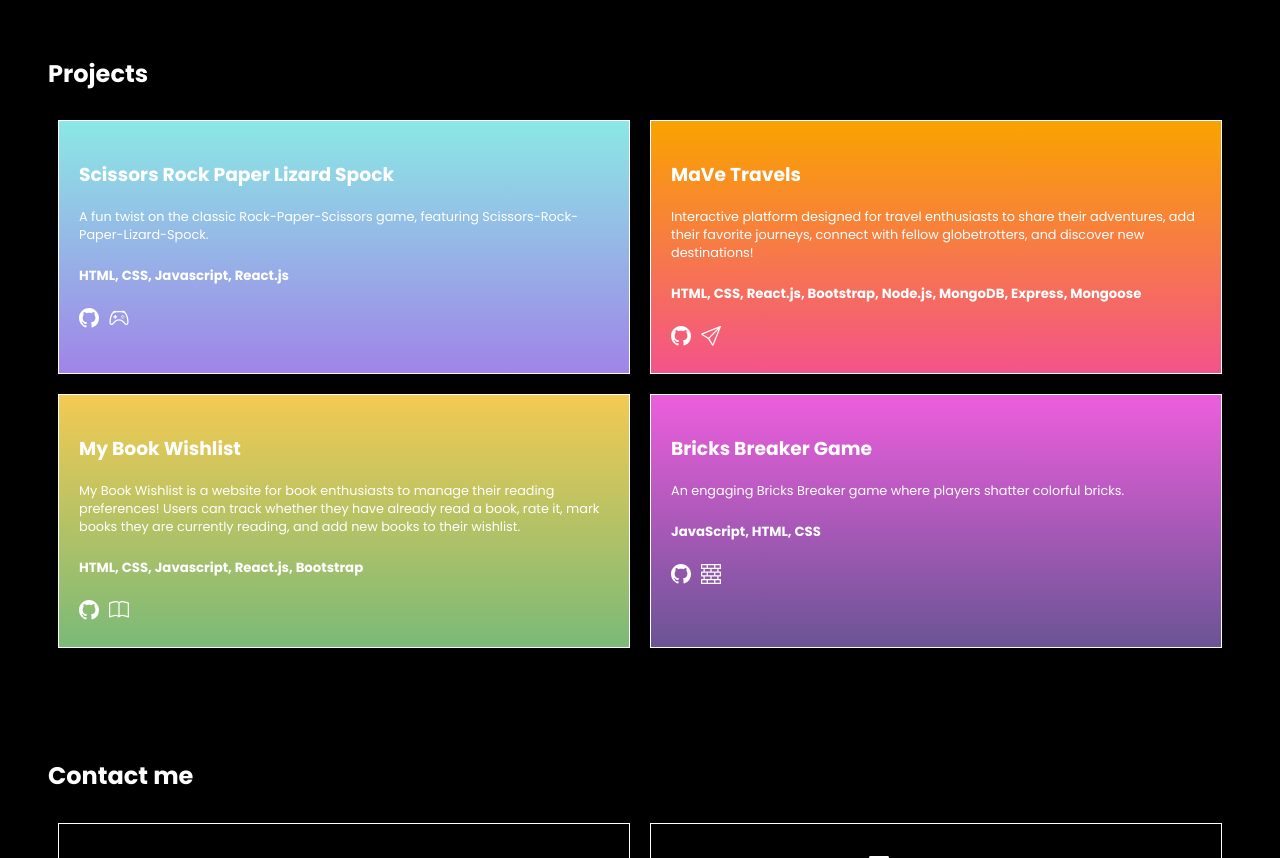
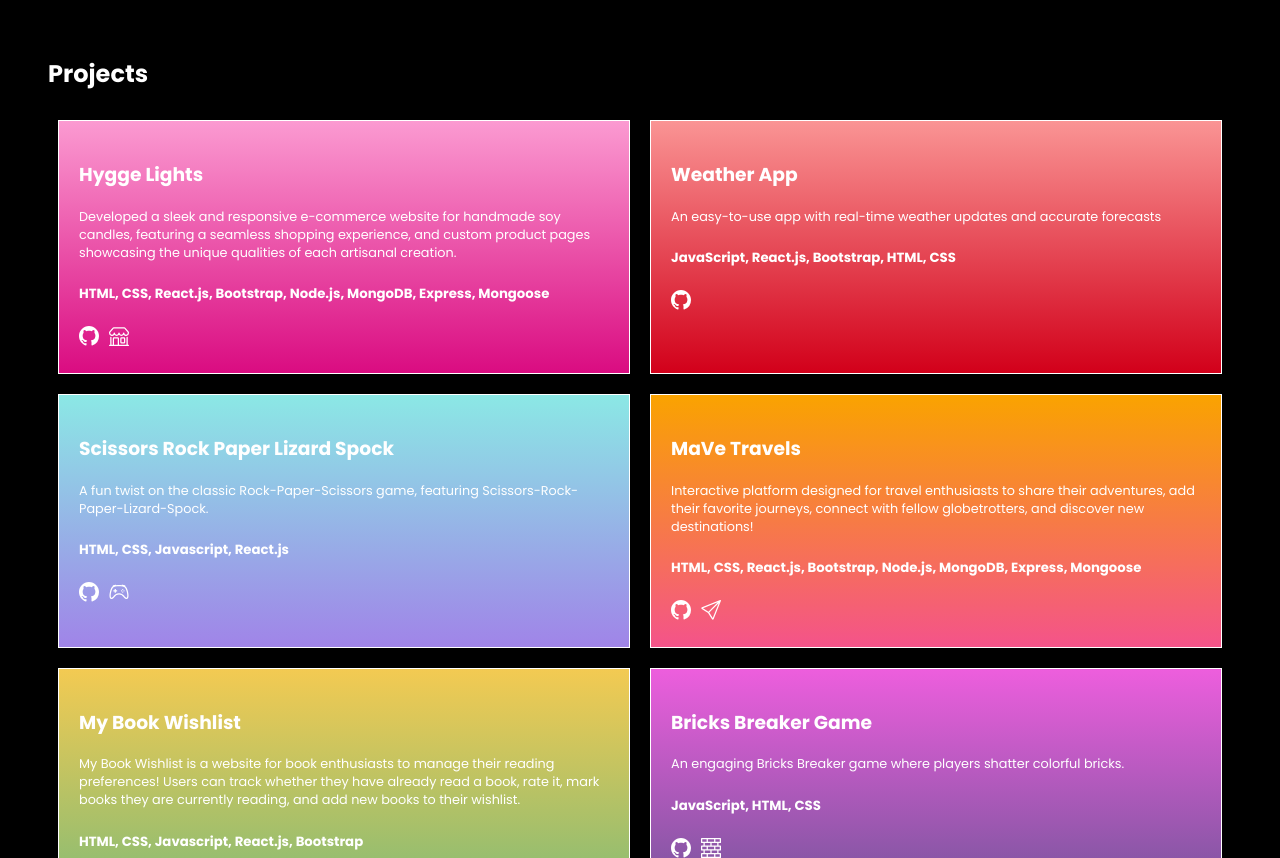
Before and after one commit to VeronicaVez/portfolio, a React (Vite) app: page / in a window 1280 px wide. Shown: the part 740-1598 px from the top of the page. Built offline with nearby package versions, Linux system fonts and the light colour scheme.

Commit message:
added orijects

```diff
--- a/src/Components/Projects/Projects.css
+++ b/src/Components/Projects/Projects.css
@@ -27,7 +27,11 @@
     background: linear-gradient(#FA9494, #D2001A)
 }
 
-.projects-cards.game1:hover, .game2:hover, .travels:hover, .books:hover, .weather:hover{
+.projects-cards.ecommerce {
+    background: linear-gradient(#FB9AD1, #DA0C81)
+}
+
+.projects-cards.game1:hover, .game2:hover, .travels:hover, .books:hover, .weather:hover, .ecommerce:hover{
     background:transparent
 }
 
--- a/src/Components/Projects/Projects.jsx
+++ b/src/Components/Projects/Projects.jsx
@@ -5,13 +5,54 @@
     <div className="projects" id="projects">
       <h2>Projects</h2>
       <div className="flex">
-        {/* <article className="projects-cards weather">
+        <article className="projects-cards ecommerce">
+          <h3>Hygge Lights</h3>
+          <p className="project-description">
+            Developed a sleek and responsive e-commerce website for handmade soy
+            candles, featuring a seamless shopping experience, and custom
+            product pages showcasing the unique qualities of each artisanal
+            creation.
+          </p>
+          <h5>
+            HTML, CSS, React.js, Bootstrap, Node.js, MongoDB, Express, Mongoose
+          </h5>
+          <div className="repo-demo">
+            <a
+              href="https://github.com/VeronicaVez/candlesEcommerce-client"
+              target="_blank"
+            >
+              <svg
+                xmlns="http://www.w3.org/2000/svg"
+                width="20"
+                height="20"
+                fill="white"
+                class="bi bi-github"
+                viewBox="0 0 16 16"
+              >
+                <path d="M8 0C3.58 0 0 3.58 0 8c0 3.54 2.29 6.53 5.47 7.59.4.07.55-.17.55-.38 0-.19-.01-.82-.01-1.49-2.01.37-2.53-.49-2.69-.94-.09-.23-.48-.94-.82-1.13-.28-.15-.68-.52-.01-.53.63-.01 1.08.58 1.23.82.72 1.21 1.87.87 2.33.66.07-.52.28-.87.51-1.07-1.78-.2-3.64-.89-3.64-3.95 0-.87.31-1.59.82-2.15-.08-.2-.36-1.02.08-2.12 0 0 .67-.21 2.2.82.64-.18 1.32-.27 2-.27s1.36.09 2 .27c1.53-1.04 2.2-.82 2.2-.82.44 1.1.16 1.92.08 2.12.51.56.82 1.27.82 2.15 0 3.07-1.87 3.75-3.65 3.95.29.25.54.73.54 1.48 0 1.07-.01 1.93-.01 2.2 0 .21.15.46.55.38A8.01 8.01 0 0 0 16 8c0-4.42-3.58-8-8-8" />
+              </svg>
+            </a>
+            <a href="work in progress" target="_blank">
+              <svg
+                xmlns="http://www.w3.org/2000/svg"
+                width="20"
+                height="20"
+                fill="white"
+                class="bi bi-shop"
+                viewBox="0 0 16 16"
+              >
+                <path d="M2.97 1.35A1 1 0 0 1 3.73 1h8.54a1 1 0 0 1 .76.35l2.609 3.044A1.5 1.5 0 0 1 16 5.37v.255a2.375 2.375 0 0 1-4.25 1.458A2.37 2.37 0 0 1 9.875 8 2.37 2.37 0 0 1 8 7.083 2.37 2.37 0 0 1 6.125 8a2.37 2.37 0 0 1-1.875-.917A2.375 2.375 0 0 1 0 5.625V5.37a1.5 1.5 0 0 1 .361-.976zm1.78 4.275a1.375 1.375 0 0 0 2.75 0 .5.5 0 0 1 1 0 1.375 1.375 0 0 0 2.75 0 .5.5 0 0 1 1 0 1.375 1.375 0 1 0 2.75 0V5.37a.5.5 0 0 0-.12-.325L12.27 2H3.73L1.12 5.045A.5.5 0 0 0 1 5.37v.255a1.375 1.375 0 0 0 2.75 0 .5.5 0 0 1 1 0M1.5 8.5A.5.5 0 0 1 2 9v6h1v-5a1 1 0 0 1 1-1h3a1 1 0 0 1 1 1v5h6V9a.5.5 0 0 1 1 0v6h.5a.5.5 0 0 1 0 1H.5a.5.5 0 0 1 0-1H1V9a.5.5 0 0 1 .5-.5M4 15h3v-5H4zm5-5a1 1 0 0 1 1-1h2a1 1 0 0 1 1 1v3a1 1 0 0 1-1 1h-2a1 1 0 0 1-1-1zm3 0h-2v3h2z" />
+              </svg>
+            </a>
+          </div>
+        </article>
+        <article className="projects-cards weather">
           <h3>Weather App</h3>
           <p className="project-description">
             An easy-to-use app with real-time weather updates and accurate
             forecasts
           </p>
-          <h5>JavaScript, React, Bootstrap, HTML, CSS</h5>
+          <h5>JavaScript, React.js, Bootstrap, HTML, CSS</h5>
           <div className="repo-demo">
             <a
               href="https://github.com/VeronicaVez/weather-app"
@@ -28,23 +69,10 @@
                 <path d="M8 0C3.58 0 0 3.58 0 8c0 3.54 2.29 6.53 5.47 7.59.4.07.55-.17.55-.38 0-.19-.01-.82-.01-1.49-2.01.37-2.53-.49-2.69-.94-.09-.23-.48-.94-.82-1.13-.28-.15-.68-.52-.01-.53.63-.01 1.08.58 1.23.82.72 1.21 1.87.87 2.33.66.07-.52.28-.87.51-1.07-1.78-.2-3.64-.89-3.64-3.95 0-.87.31-1.59.82-2.15-.08-.2-.36-1.02.08-2.12 0 0 .67-.21 2.2.82.64-.18 1.32-.27 2-.27s1.36.09 2 .27c1.53-1.04 2.2-.82 2.2-.82.44 1.1.16 1.92.08 2.12.51.56.82 1.27.82 2.15 0 3.07-1.87 3.75-3.65 3.95.29.25.54.73.54 1.48 0 1.07-.01 1.93-.01 2.2 0 .21.15.46.55.38A8.01 8.01 0 0 0 16 8c0-4.42-3.58-8-8-8" />
               </svg>
             </a>
-            <a
-              href="https://weather-app-veronicavez.netlify.app/"
-              target="_blank"
-            >
-              <svg
-                xmlns="http://www.w3.org/2000/svg"
-                width="20"
-                height="20"
-                fill="white"
-                class="bi bi-sun"
-                viewBox="0 0 16 16"
-              >
-                <path d="M8 11a3 3 0 1 1 0-6 3 3 0 0 1 0 6m0 1a4 4 0 1 0 0-8 4 4 0 0 0 0 8M8 0a.5.5 0 0 1 .5.5v2a.5.5 0 0 1-1 0v-2A.5.5 0 0 1 8 0m0 13a.5.5 0 0 1 .5.5v2a.5.5 0 0 1-1 0v-2A.5.5 0 0 1 8 13m8-5a.5.5 0 0 1-.5.5h-2a.5.5 0 0 1 0-1h2a.5.5 0 0 1 .5.5M3 8a.5.5 0 0 1-.5.5h-2a.5.5 0 0 1 0-1h2A.5.5 0 0 1 3 8m10.657-5.657a.5.5 0 0 1 0 .707l-1.414 1.415a.5.5 0 1 1-.707-.708l1.414-1.414a.5.5 0 0 1 .707 0m-9.193 9.193a.5.5 0 0 1 0 .707L3.05 13.657a.5.5 0 0 1-.707-.707l1.414-1.414a.5.5 0 0 1 .707 0m9.193 2.121a.5.5 0 0 1-.707 0l-1.414-1.414a.5.5 0 0 1 .707-.707l1.414 1.414a.5.5 0 0 1 0 .707M4.464 4.465a.5.5 0 0 1-.707 0L2.343 3.05a.5.5 0 1 1 .707-.707l1.414 1.414a.5.5 0 0 1 0 .708" />
-              </svg>
-            </a>
           </div>
-        </article> */}
+        </article>
+      </div>
+      <div className="flex">
         <article className="projects-cards game2">
           <h3>Scissors Rock Paper Lizard Spock</h3>
           <p className="project-description">
```
